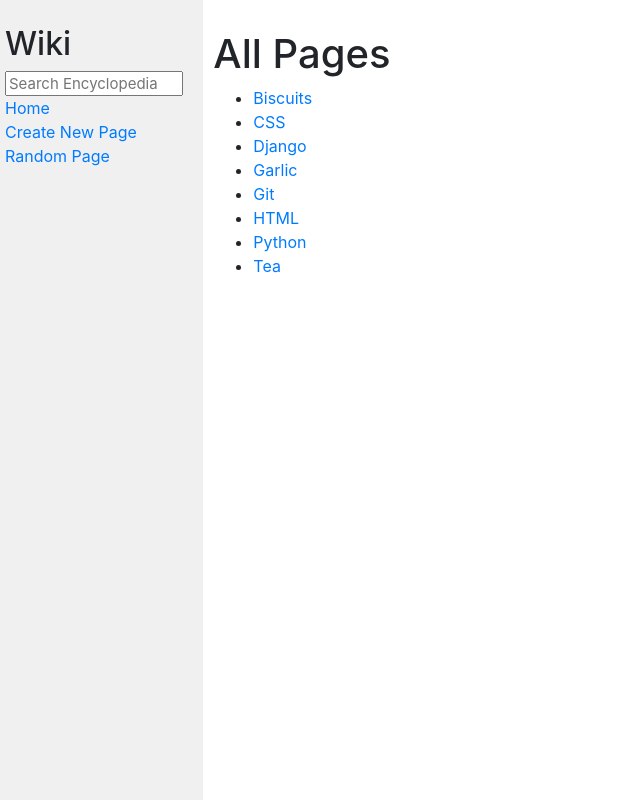
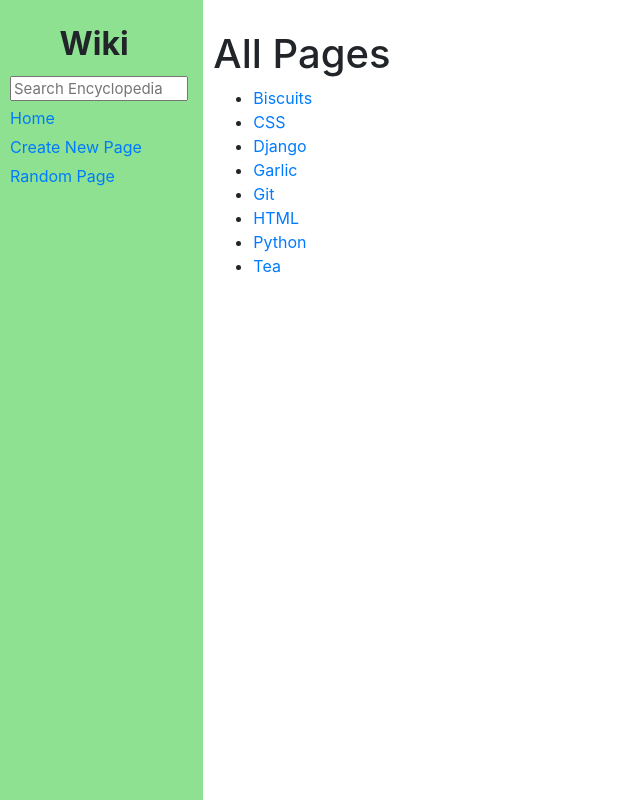
Before and after one commit to JessWhitney/CS50_wiki, a Django app: page / in a window 1280 px wide. Shown: the whole page, without its empty margins (0-640 px from the left). Run offline with Django 3.2, Linux system fonts and the light colour scheme; some libraries are stand-ins or nearby versions.

Commit message:
Adds basic styling to sidebar

```diff
--- a/encyclopedia/static/encyclopedia/styles.css
+++ b/encyclopedia/static/encyclopedia/styles.css
@@ -28,11 +28,27 @@ textarea {
 }
 
 .sidebar {
-    background-color: #f0f0f0;
+    background-color: #8de190;
     height: 100vh;
     padding: 20px;
 }
 
 .sidebar h2 {
     margin-top: 5px;
+    font-weight: bold;
+    text-align: center;
 }
+
+/* .sidebar .search{
+    padding: 0px;
+} */
+
+.sidebar .search {
+    margin-top: 5px;
+}
+
+.sidebar .sidebar-item,
+.sidebar .search {
+    margin-left: 5px;
+    margin-bottom: 5px;
+}
```
